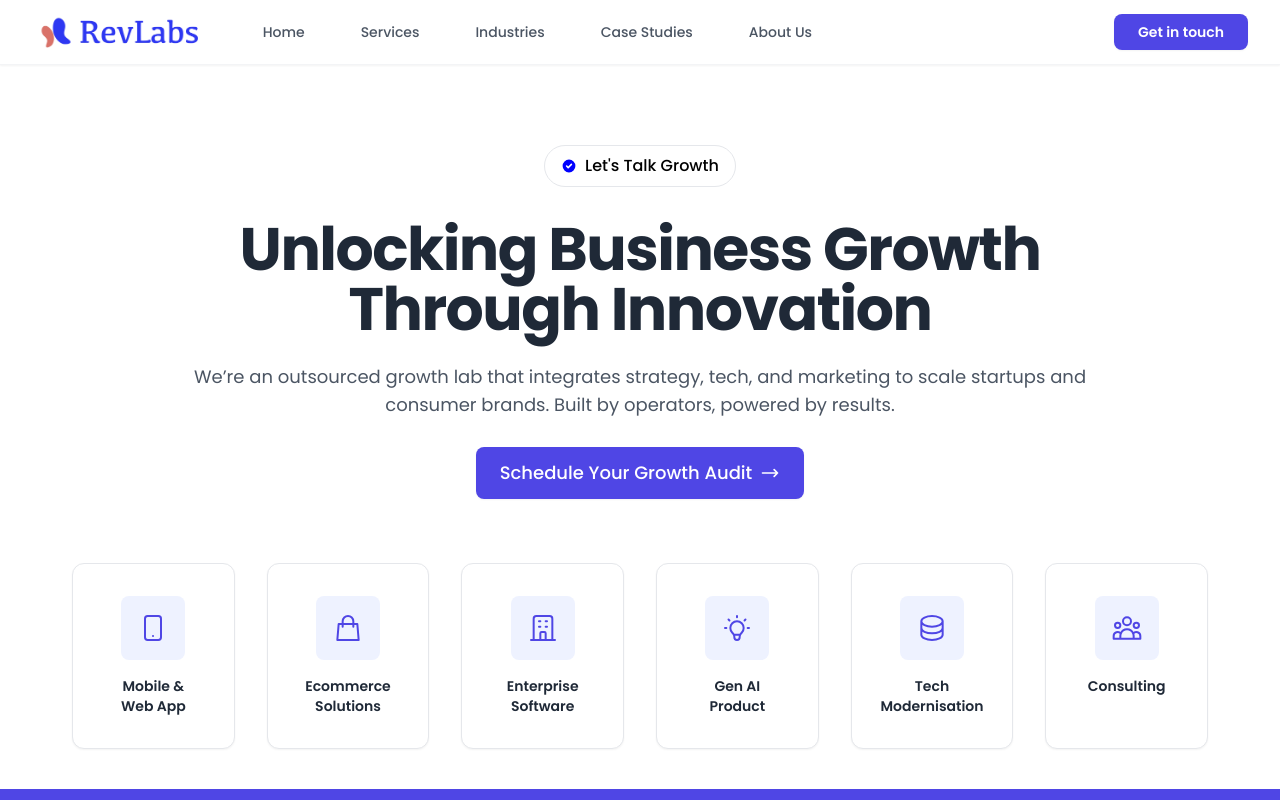
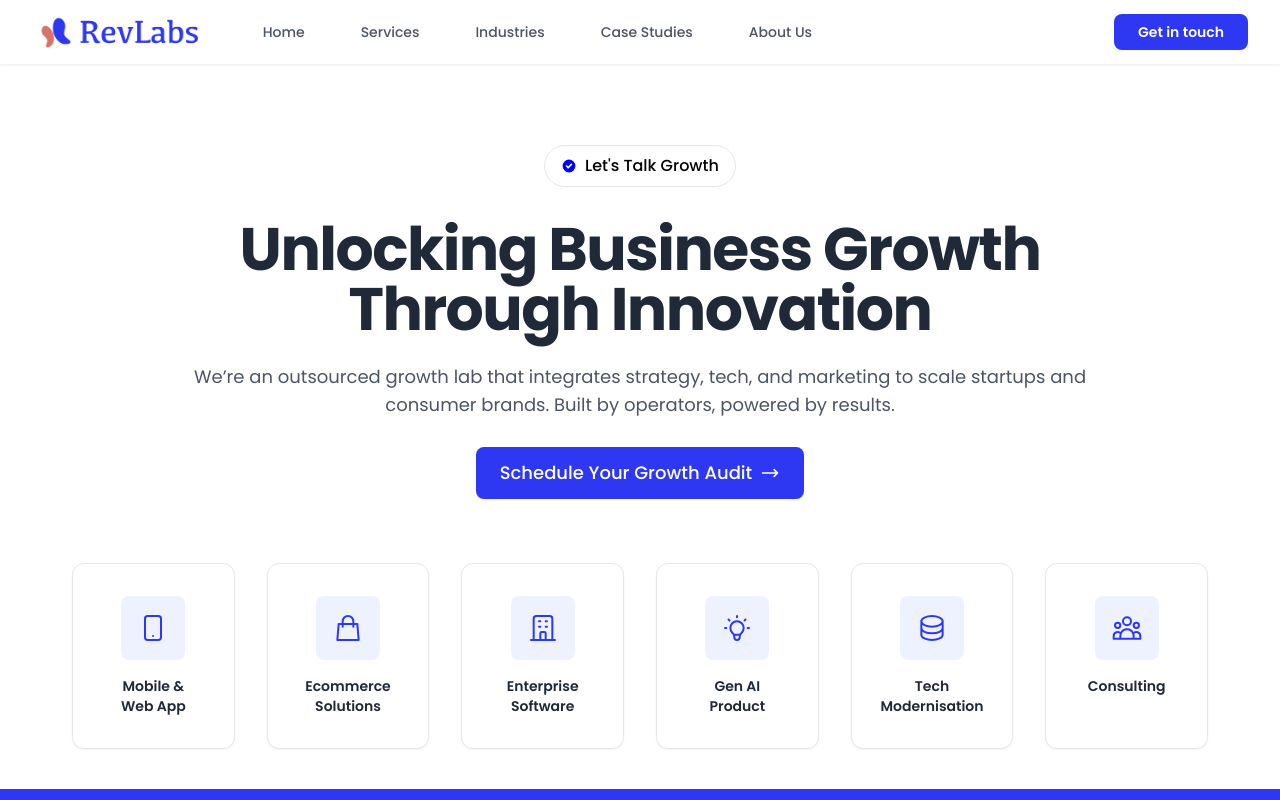
Before and after one commit to Rutetid/Revlabs, a React (Vite) app: page / in a window 1280 px wide. Shown: the top 800 px of the page. Built offline with nearby package versions, Linux system fonts and the light colour scheme; a web font is replaced by a local one.

Commit message:
Updated Brand Color

```diff
--- a/tailwind.config.js
+++ b/tailwind.config.js
@@ -9,7 +9,7 @@ export default {
       },
       colors: {
         primary: {
-          DEFAULT: "#4F46E5", // Indigo-600
+          DEFAULT: "#2e38f2", // Blueish
           light: "#6366F1", // Indigo-500
           dark: "#4338CA", // Indigo-700
         },
@@ -25,7 +25,7 @@ export default {
         },
         text: {
           primary: "#1F2937", // Gray-900
-          secondary: "#4B5563", // Gray-700
+          secondary: "#4B5563", // Gray-700 f3e9dc
         },
       },
     },
```
